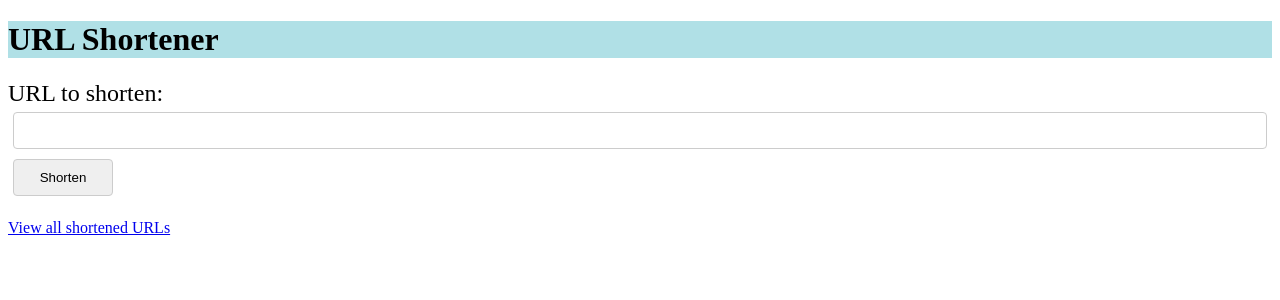
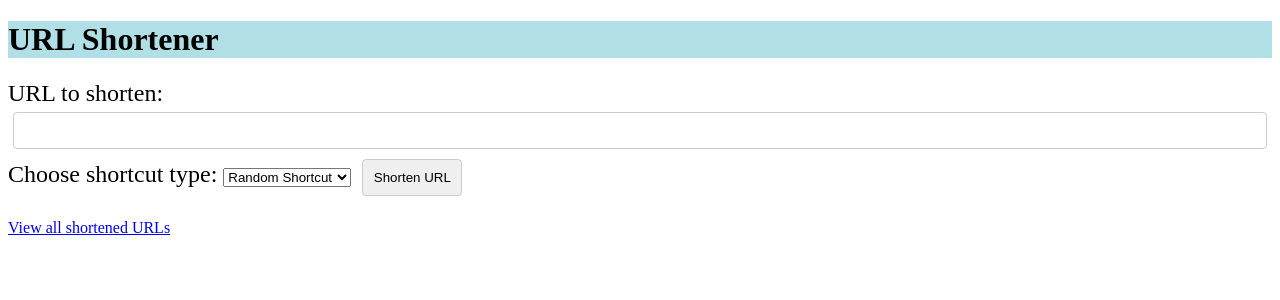
Before and after one commit to UndefinedConcept/QuickLinks-T24-, a Flask app: page / in a window 1280 px wide. Shown: the top 300 px of the page. Run offline with Flask 3, Linux system fonts and the light colour scheme.

Commit message:
added personal shorten url options

```diff
--- a/app.py
+++ b/app.py
@@ -1,4 +1,5 @@
 from flask import Flask, request, redirect, render_template
+from validators import url
 import random
 import string
 import csv
@@ -35,11 +36,19 @@ def generate_short_code(length=6):
 def home():
     if request.method == 'POST':
         original_url = request.form['url']
-        short_code = generate_short_code()
+        shortcut_type = request.form['shortcut_type']
+        if not url(original_url):
+            return "Invalid URL. Please enter a valid URL."
+        if shortcut_type == 'random':
+            short_code = generate_short_code()
+        else:
+            short_code = request.form['personal_shortcut']
+            # Optionally, you can add validation to ensure the personal shortcut is unique
         url_mapping[short_code] = original_url
         save_url_mapping(short_code, original_url)  # Save to CSV
         return f'Shortened URL: <a href="/{short_code}">/{short_code}</a>'
-    return render_template('home.html')
+
+    return render_template('testing.html')
 
 @app.route('/<short_code>')
 def redirect_to_url(short_code):
--- a/templates/home.html
+++ b/templates/home.html
@@ -19,13 +19,34 @@
         }
     </style>
 </head>
+
 <body>
     <h1 style = "background-color: powderblue;">URL Shortener</h1>
-    <form style="font-size: 150%;" method="post" action="/">
+    <form method="POST" style="font-size: 150%;" action="/">
         URL to shorten: <div class="flex-container"><input type="text" name="url" required></div>
-        <input type="submit" value="Shorten">
+        <label for="shortcut_type">Choose shortcut type:</label>
+        <select name="shortcut_type" id="shortcut_type" required onchange="togglePersonalShortcut()">
+            <option value="random">Random Shortcut</option>
+            <option value="personal">Personal Shortcut</option>
+        </select>
+        <input type="submit" value="Shorten URL">
+        <div id="personal_shortcut_container" style="display: none;">
+            <input type="text" name="personal_shortcut" placeholder="Enter personal shortcut">
+        </div>
     </form>
     <br>
     <a href="/urls">View all shortened URLs</a>
 </body>
+<script>
+    function togglePersonalShortcut() {
+        var shortcutType = document.getElementById("shortcut_type").value;
+        var personalShortcutContainer = document.getElementById("personal_shortcut_container");
+
+        if (shortcutType === "personal") {
+            personalShortcutContainer.style.display = "block"; // Show the personal shortcut input
+        } else {
+            personalShortcutContainer.style.display = "none"; // Hide the personal shortcut input
+        }
+    }
+</script>
 </html>
--- a/templates/testing.html
+++ b/templates/testing.html
@@ -0,0 +1,52 @@
+<!DOCTYPE html>
+<html lang="en">
+<head>
+    <meta charset="UTF-8">
+    <meta name="viewport" content="width=device-width, initial-scale=1.0">
+    <title>URL Shortener - Home</title>
+    <style>
+        .flex-container {
+            display: flex;
+            align-items: center; /* Center items vertically */
+        }
+        input {
+            flex: 1; /* Allow the input to grow */
+            min-width: 100px; /* Minimum width */
+            padding: 10px;
+            margin: 5px;
+            border: 1px solid #ccc;
+            border-radius: 4px;
+        }
+    </style>
+</head>
+
+<body>
+    <h1 style = "background-color: powderblue;">URL Shortener</h1>
+    <form method="POST" style="font-size: 150%;" action="/">
+        URL to shorten: <div class="flex-container"><input type="text" name="url" required></div>
+        <label for="shortcut_type">Choose shortcut type:</label>
+        <select name="shortcut_type" id="shortcut_type" required onchange="togglePersonalShortcut()">
+            <option value="random">Random Shortcut</option>
+            <option value="personal">Personal Shortcut</option>
+        </select>
+        <input type="submit" value="Shorten URL">
+        <div id="personal_shortcut_container" style="display: none;">
+            <input type="text" name="personal_shortcut" placeholder="Enter personal shortcut">
+        </div>
+    </form>
+    <br>
+    <a href="/urls">View all shortened URLs</a>
+</body>
+<script>
+    function togglePersonalShortcut() {
+        var shortcutType = document.getElementById("shortcut_type").value;
+        var personalShortcutContainer = document.getElementById("personal_shortcut_container");
+
+        if (shortcutType === "personal") {
+            personalShortcutContainer.style.display = "block"; // Show the personal shortcut input
+        } else {
+            personalShortcutContainer.style.display = "none"; // Hide the personal shortcut input
+        }
+    }
+</script>
+</html>
```
Also changed, not shown: main.py (+20 -2 lines), url_mapping.csv (+3 -0 lines).
